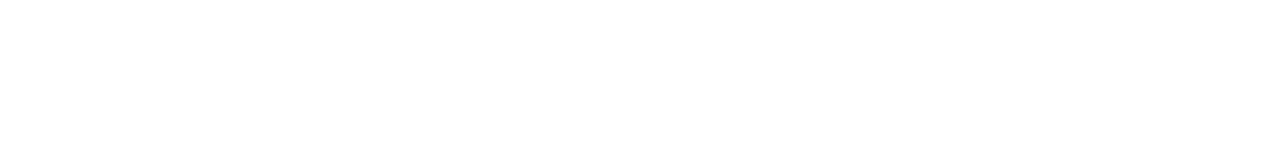
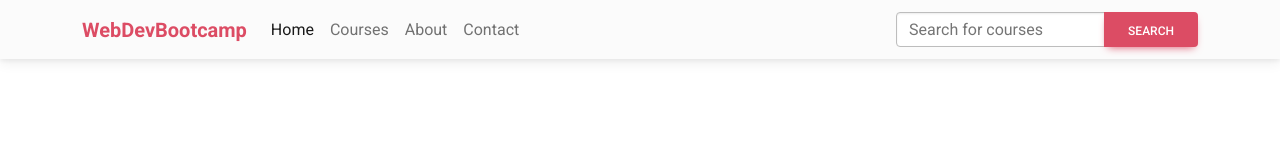
Before and after one commit to Ionut-Cora/web-dev-bootcamp, a plain HTML site: page index.html in a window 1280 px wide. Drawn offline with nearby package versions, Linux system fonts and the light colour scheme.

Commit message:
top navbar added

```diff
--- a/index.html
+++ b/index.html
@@ -7,9 +7,49 @@
         <meta name="description" content="">
         <meta name="viewport" content="width=device-width, initial-scale=1">
         <link rel="stylesheet" href="./style.css">
+        <!-- Font Awesome -->
+        <link href="https://cdnjs.cloudflare.com/ajax/libs/font-awesome/6.0.0/css/all.min.css" rel="stylesheet" />
+        <!-- Google Fonts -->
+        <link href="https://fonts.googleapis.com/css?family=Roboto:300,400,500,700&display=swap" rel="stylesheet" />
+        <!-- MDB -->
+        <link href="https://cdnjs.cloudflare.com/ajax/libs/mdb-ui-kit/6.2.0/mdb.min.css" rel="stylesheet" />
     </head>
     <body>
+        <header>
+            <!-- Navbar -->
+            <nav class="navbar navbar-expand-lg navbar-light bg-light">
+                <div class="container">
+                  <a class="navbar-brand text-danger fw-bold" href="#">WebDevBootcamp</a>
+                  <button class="navbar-toggler" type="button" data-mdb-toggle="collapse" data-mdb-target="#navbarTogglerDemo02" aria-controls="navbarTogglerDemo02" aria-expanded="false" aria-label="Toggle navigation">
+                    <i class="fas fa-bars"></i>
+                  </button>
+                  <div class="collapse navbar-collapse" id="navbarTogglerDemo02">
+                    <ul class="navbar-nav me-auto mb-2 mb-lg-0">
+                      <li class="nav-item">
+                        <a class="nav-link active" aria-current="page" href="#">Home</a>
+                      </li>
+                      <li class="nav-item">
+                        <a class="nav-link" href="#">Courses</a>
+                      </li>
+                      <li class="nav-item">
+                        <a class="nav-link" href="#">About</a>
+                      </li>
+                      <li class="nav-item">
+                        <a class="nav-link" href="#">Contact</a>
+                      </li>
+                    </ul>
+                    <form class="d-flex input-group w-auto">
+                      <input type="search" class="form-control" placeholder="Search for courses" aria-label="Search" />
+                      <button class="btn btn-danger" type="button" data-mdb-ripple-color="dark">Search</button>
+                    </form>
+                  </div>
+                </div>
+            </nav>
+        </header>
 
         <script src="" async defer></script>
+        <!-- MDB -->
+        <script type="text/javascript" src="https://cdnjs.cloudflare.com/ajax/libs/mdb-ui-kit/6.2.0/mdb.min.js"></script>
+    </body>
     </body>
 </html>
--- a/style.css
+++ b/style.css
@@ -0,0 +1,6 @@
+
+* {
+    margin: 0;
+    padding: 0;
+    box-sizing: border-box;
+}
```
